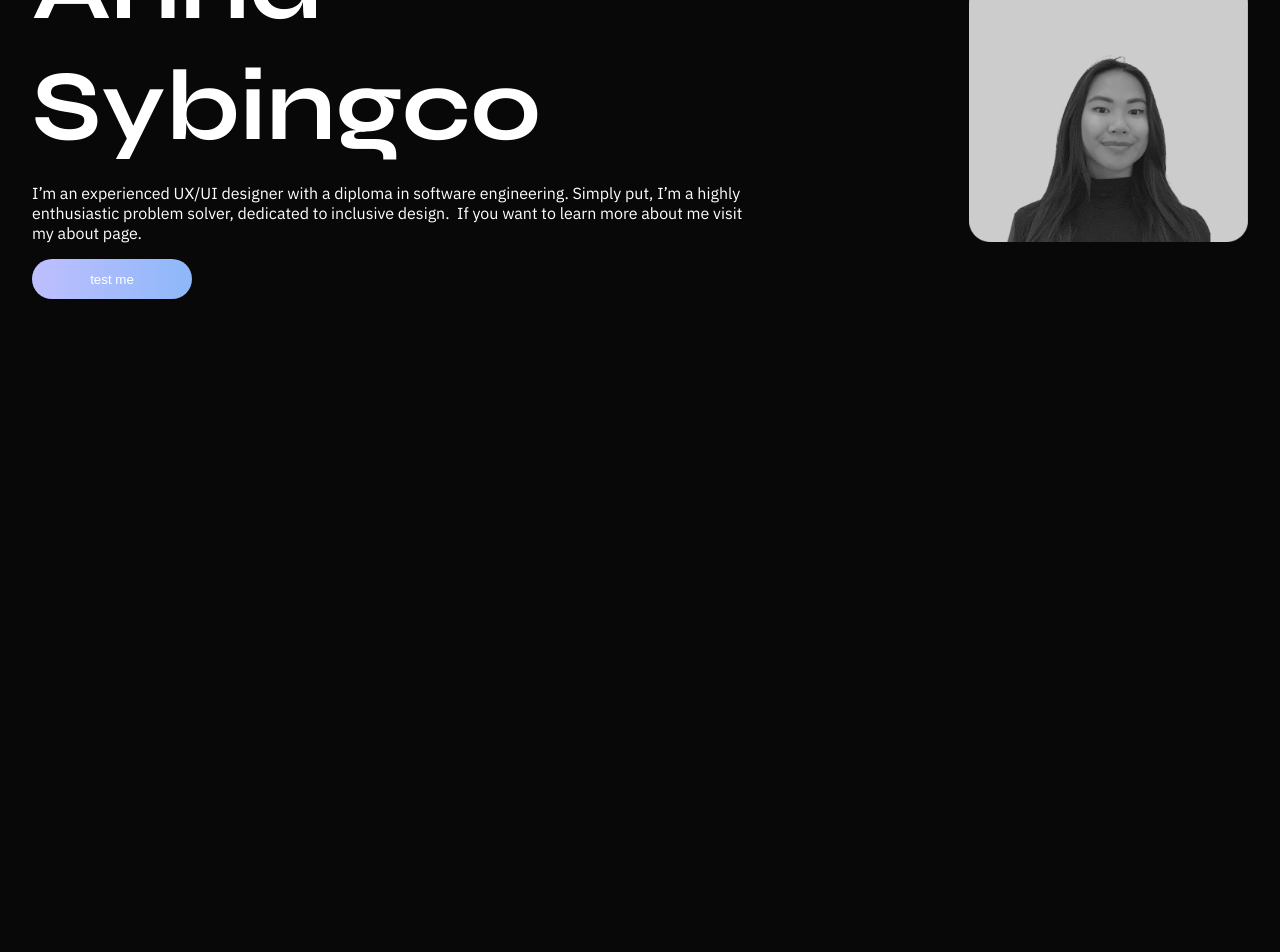
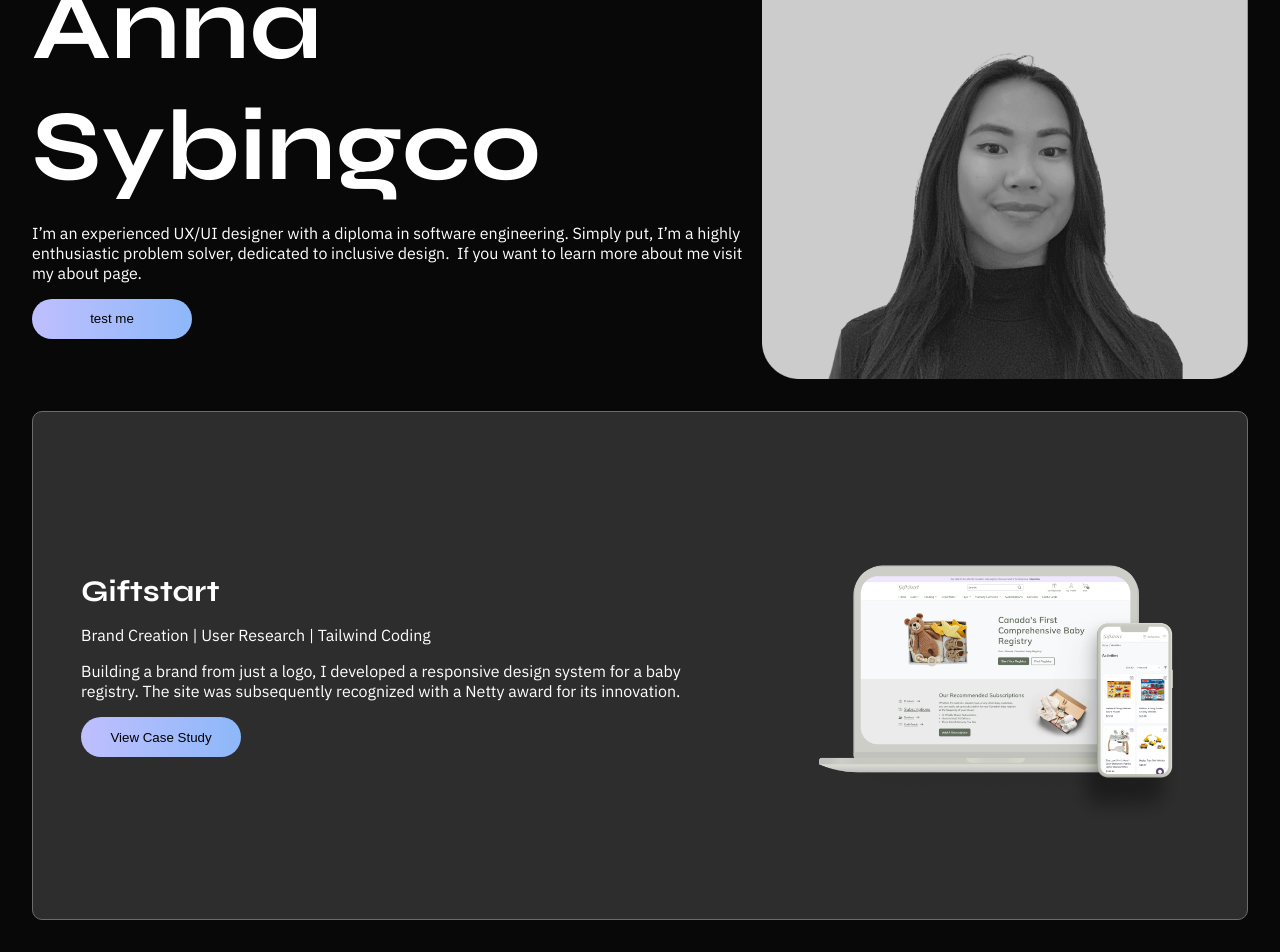
Before and after one commit to amsyb/portfolio, a React (Vite) app: page / in a window 1280 px wide. Shown: the part 203-1155 px from the top of the page. Before the commit the page ends 800 px from the top, so only its background shows below. Built offline with nearby package versions, Linux system fonts and the light colour scheme.

Commit message:
update project page to include project card, include resume, update global styling, add images for portfolio and resume

```diff
--- a/src/components/ProjectCard/ProjectCard.jsx
+++ b/src/components/ProjectCard/ProjectCard.jsx
@@ -1,12 +1,31 @@
 import React from "react";
+import giftstart from "../../assets/images/gs-portfolio.png";
+import "./ProjectCard.scss";
 
 function ProjectCard() {
   return (
     <>
-      <h2>Giftstart</h2>
-      <p>Brand Creation</p>
-      <p>Brand Creation</p>
-      <p>Brand Creation</p>
+      <section className="project__card">
+        <div className="project__description">
+          <h2>Giftstart</h2>
+          <div className="project__category">
+            <p>Brand Creation | User Research | Tailwind Coding</p>
+          </div>
+          <p>
+            Building a brand from just a logo, I developed a responsive design
+            system for a baby registry. The site was subsequently recognized
+            with a Netty award for its innovation.
+          </p>
+          <button>View Case Study</button>
+        </div>
+        <div>
+          <img
+            src={giftstart}
+            alt="giftstart-mockup"
+            className="project__img"
+          />
+        </div>
+      </section>
     </>
   );
 }
--- /dev/null
+++ b/src/components/ProjectCard/ProjectCard.scss
@@ -0,0 +1,34 @@
+@use "../../styles/mixins.scss" as *;
+
+.project__card {
+  display: flex;
+  flex-direction: column-reverse;
+  background-color: #2d2d2d;
+  border: 1px solid #6b6b6b;
+  border-radius: 10px;
+
+  @include tablet {
+    display: flex;
+    flex-direction: row;
+    align-items: center;
+    padding: 2em;
+    gap: 2em;
+  }
+}
+
+.project__description {
+  display: flex;
+  flex-direction: column;
+  gap: 1em;
+  padding: 1em;
+}
+
+.project__category {
+  display: flex;
+  align-items: center;
+}
+
+.project__img {
+  width: 100%;
+  border-radius: 10px 10px 0 0;
+}
--- a/src/pages/Homepage/Homepage.jsx
+++ b/src/pages/Homepage/Homepage.jsx
@@ -1,4 +1,5 @@
 import Headshot from "../../assets/images/bw-headshot.png";
+import ProjectCard from "../../components/ProjectCard/ProjectCard";
 
 import "./Homepage.scss";
 
@@ -18,6 +19,7 @@ function Homepage() {
         </div>
         <img src={Headshot} alt="profile-image" className="banner__img" />
       </div>
+      <ProjectCard />
     </div>
   );
 }
--- a/src/pages/Homepage/Homepage.scss
+++ b/src/pages/Homepage/Homepage.scss
@@ -1,19 +1,33 @@
 @use "../../styles/global" as *;
+@use "../../styles/mixins" as *;
 
 .banner {
   display: flex;
-  align-items: center;
-  justify-content: space-between;
+  flex-direction: column-reverse;
   padding: 2em 0;
+
+  @include tablet {
+    display: flex;
+    flex-direction: row;
+    align-items: center;
+    gap: 1em;
+  }
+}
+
+.banner__description {
+  width: 100%;
 }
 
 .banner__text {
   display: flex;
   flex-direction: column;
-  width: 60%;
   gap: 1em;
 }
 
 .banner__img {
-  height: 260px;
+  width: 100%;
+
+  @include tablet {
+    width: 40%;
+  }
 }
--- a/src/pages/Resume/Resume.jsx
+++ b/src/pages/Resume/Resume.jsx
@@ -1,9 +1,11 @@
-import React from "react";
+import resumeImg from "../../assets/images/resume.png";
+import "./Resume.scss";
 
 function Resume() {
   return (
-    <div>
-      <h1>Resume Page</h1>
+    <div className="resume">
+      <img src={resumeImg} alt="resume" className="resume__img" />
+      <button>Download PDF</button>
     </div>
   );
 }
--- a/src/pages/Resume/Resume.scss
+++ b/src/pages/Resume/Resume.scss
@@ -0,0 +1,17 @@
+@use "../../styles/mixins" as *;
+
+.resume {
+  display: flex;
+  flex-direction: column;
+  align-items: center;
+  gap: 2em;
+  padding: 1em;
+}
+
+.resume__img {
+  width: 100%;
+
+  @include tablet {
+    width: 80%;
+  }
+}
--- a/src/styles/_global.scss
+++ b/src/styles/_global.scss
@@ -12,7 +12,11 @@
 
 :root {
   background-color: #080808;
-  padding: 2em;
+  contain: content;
+  padding: 1em;
+  @include tablet {
+    padding: 2em;
+  }
 }
 
 a {
@@ -26,8 +30,12 @@ a:visited {
 
 h1 {
   font-family: "Syne";
-  font-size: 100px;
+  font-size: 40px;
   color: $primary-text;
+
+  @include desktop {
+    font-size: 100px;
+  }
 }
 
 h2 {
@@ -48,6 +56,7 @@ button {
   border-radius: 20px;
   border: none;
   width: 160px;
+  color: black;
 }
 
 button:hover {
```
Also changed, not shown: src/assets/images/gs-portfolio.png (added), src/assets/images/resume.png (added), src/components/ProjectCard/Project Card.scss (deleted).
